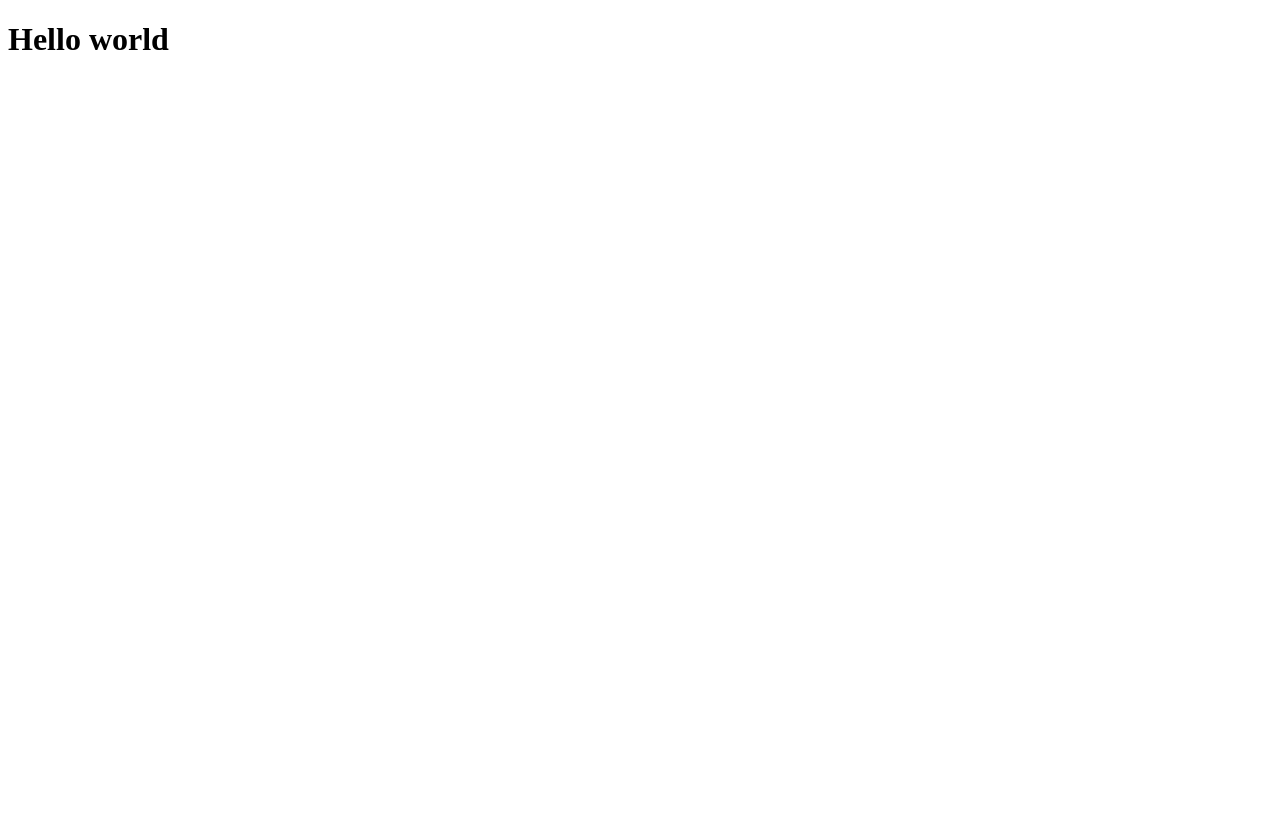
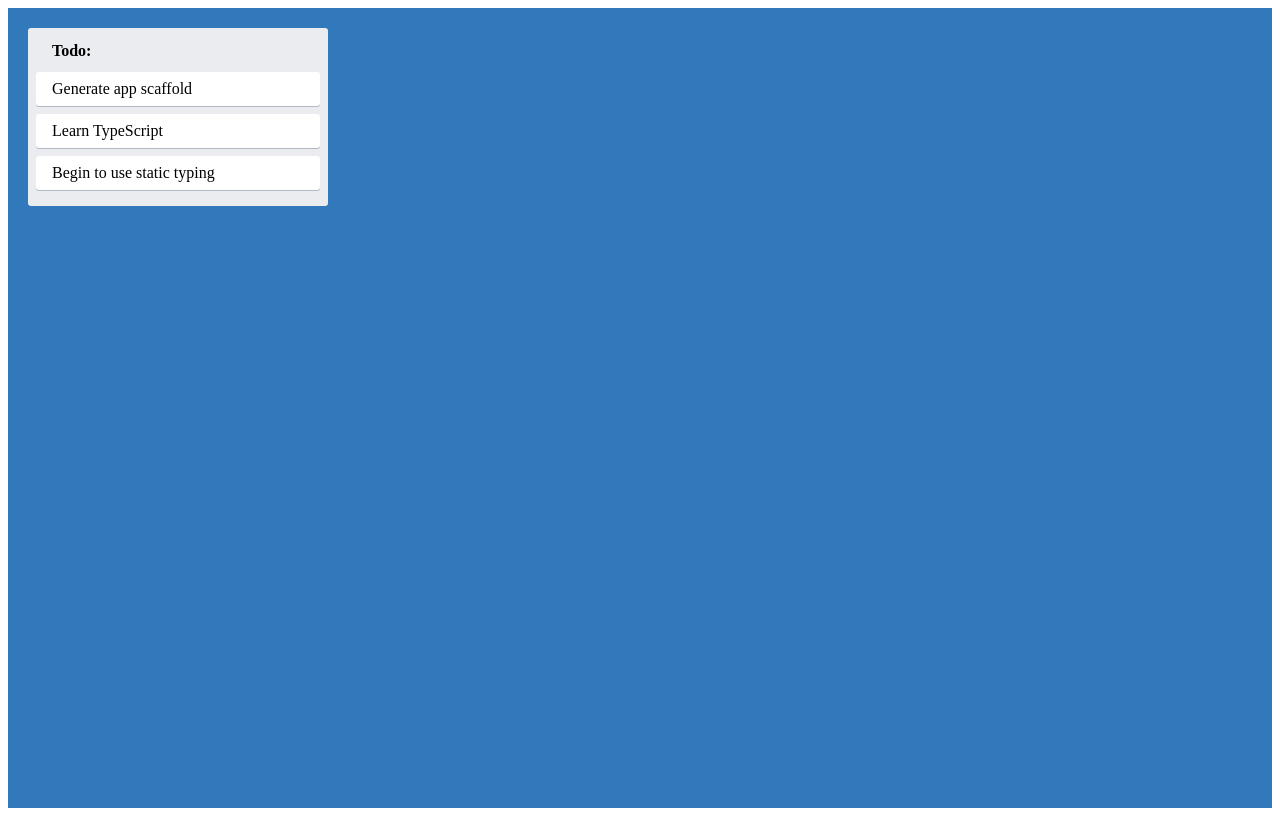
Before and after one commit to nantedev/kanban, a React (Vite) app: page / in a window 1280 px wide. Built offline with nearby package versions, Linux system fonts and the light colour scheme.

Commit message:
💄 Add styles and App basis

```diff
--- a/src/App.tsx
+++ b/src/App.tsx
@@ -1,11 +1,11 @@
-
+import Column from "./Column"
+import {AppContainer} from "./styles"
 
 function App() {
-
   return (
-    <>
-      <h1>Hello world</h1>
-    </>
+    <AppContainer>
+      <Column text="Todo: "/>
+    </AppContainer>
   )
 }
 
--- /dev/null
+++ b/src/Column.tsx
@@ -0,0 +1,14 @@
+import { CardContainer, ColumnContainer, ColumnTitle } from './styles'
+type ColumnType = {
+    text: string;
+}
+export default function Column({text}: ColumnType) {
+  return (
+       <ColumnContainer>
+       <ColumnTitle>{text}</ColumnTitle>
+       <CardContainer>Generate app scaffold</CardContainer>
+       <CardContainer>Learn TypeScript</CardContainer>
+       <CardContainer>Begin to use static typing</CardContainer>
+      </ColumnContainer>
+  )
+}
--- /dev/null
+++ b/src/styles.ts
@@ -0,0 +1,35 @@
+import styled from "styled-components"
+
+export const AppContainer = styled.div`
+  align-items: flex-start;
+  background-color: #3179ba;
+  display: flex;
+  flex-direction: row;
+  height: 100%;
+  padding: 20px;
+  width: 100%;
+`
+
+export const ColumnContainer = styled.div`
+  background-color: #ebecf0;
+  width: 300px;
+  min-height: 40px;
+  margin-right: 20px;
+  border-radius: 3px;
+  padding: 8px 8px;
+  flex-grow: 0;
+`
+export const ColumnTitle = styled.div`
+  padding: 6px 16px 12px;
+  font-weight: bold;
+`
+
+export const CardContainer = styled.div`
+background-color: #fff;
+cursor: pointer;
+margin-bottom: 0.5rem;
+padding: 0.5rem 1rem;
+max-width: 300px;
+border-radius: 3px;
+box-shadow: #091e4240 0px 1px 0px 0px;
+`
```
